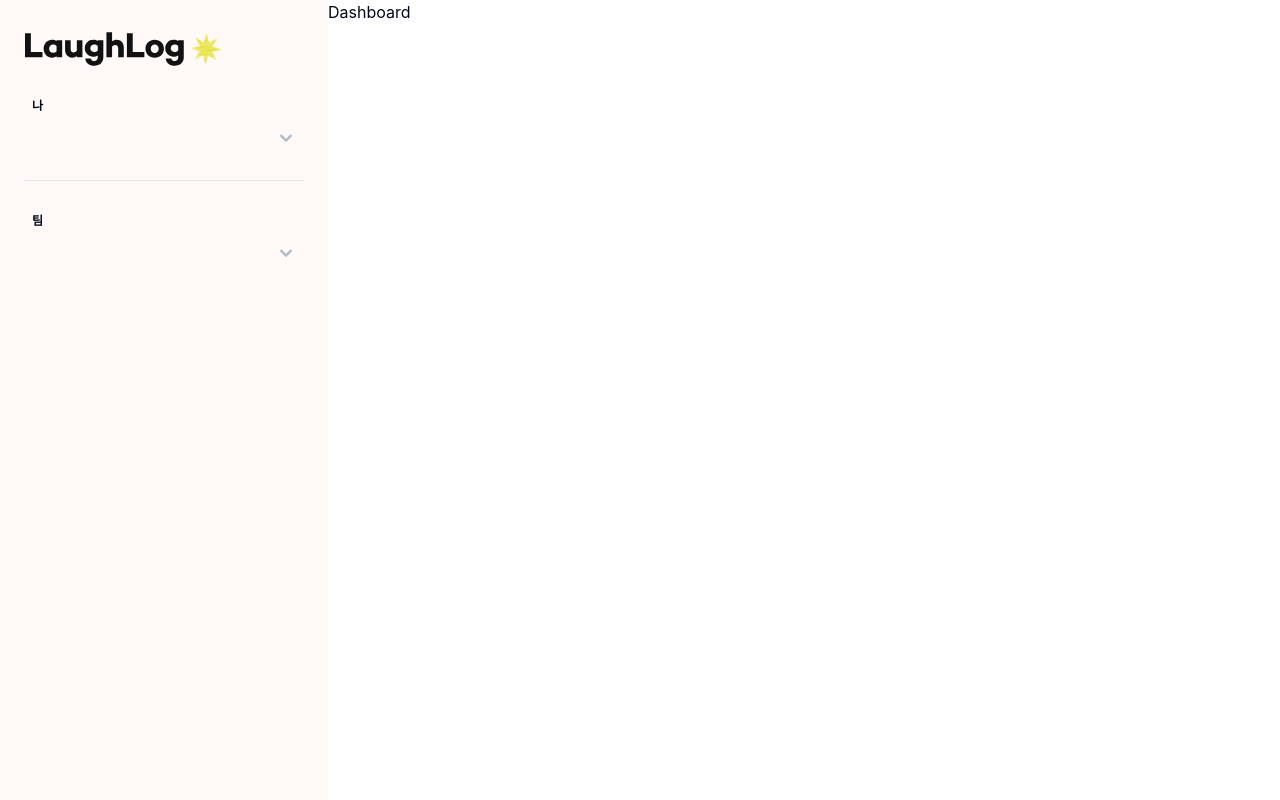
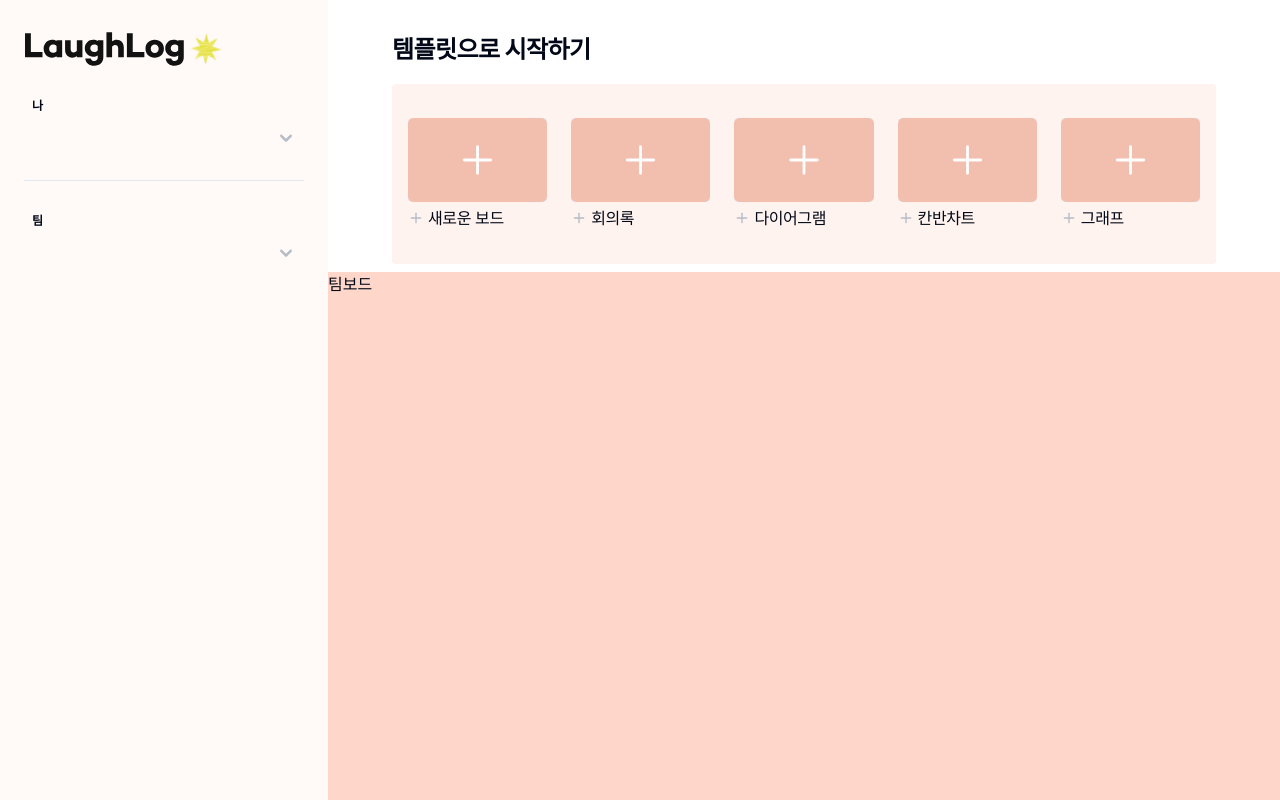
Before and after one commit to LaughLog/laugh-log, a Next.js app in the folder client/: page /dashboard in a window 1280 px wide. Built offline with nearby package versions, Linux system fonts and the light colour scheme; no server answers.

Commit message:
[client] design: 대시보드에 `템플릿으로 시작하기` 추가

```diff
--- a/client/app/(dashboard)/(routes)/dashboard/page.tsx
+++ b/client/app/(dashboard)/(routes)/dashboard/page.tsx
@@ -1,7 +1,14 @@
-import React from 'react';
+import MainContainer from '@/app/(dashboard)/_components/mainContainer';
+import StartTemplate from '@/app/(dashboard)/_components/startTemplate';
+import TeamBoard from '@/app/(dashboard)/_components/teamBoard';
 
 const Dashboard = () => {
-  return <div>Dashboard</div>;
+  return (
+    <MainContainer>
+      <StartTemplate />
+      <TeamBoard />
+    </MainContainer>
+  );
 };
 
 export default Dashboard;
```
